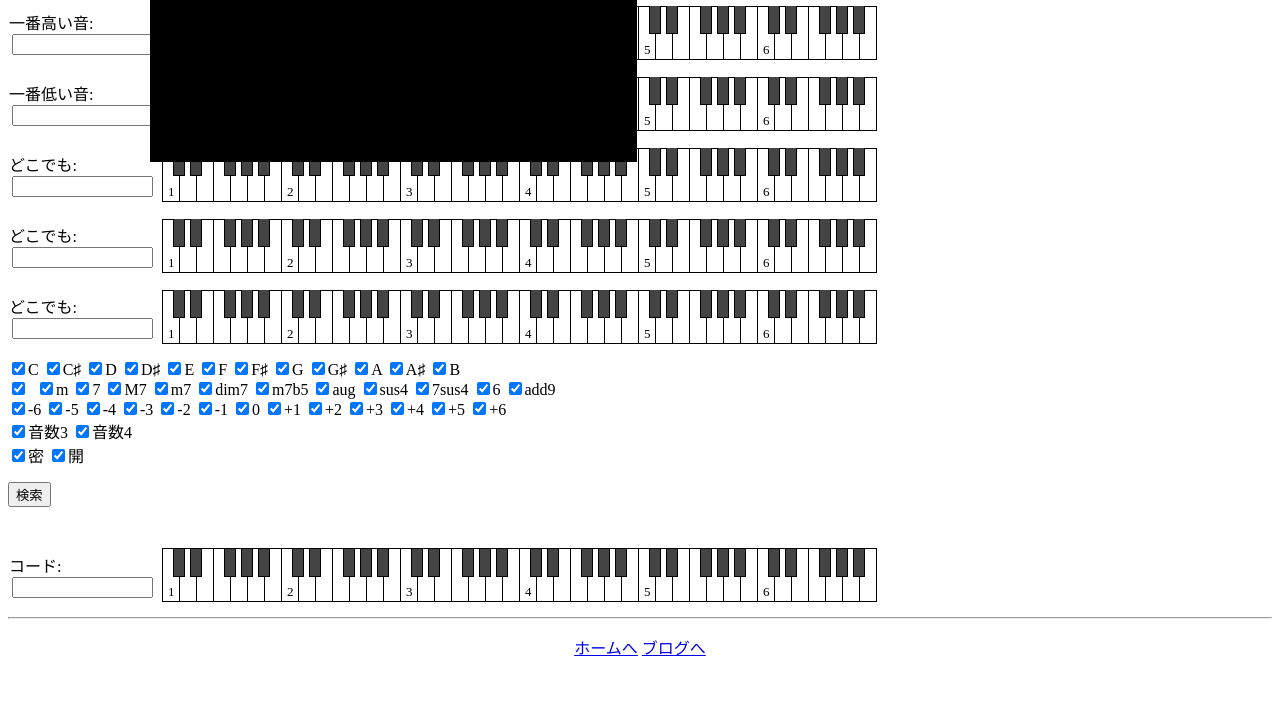
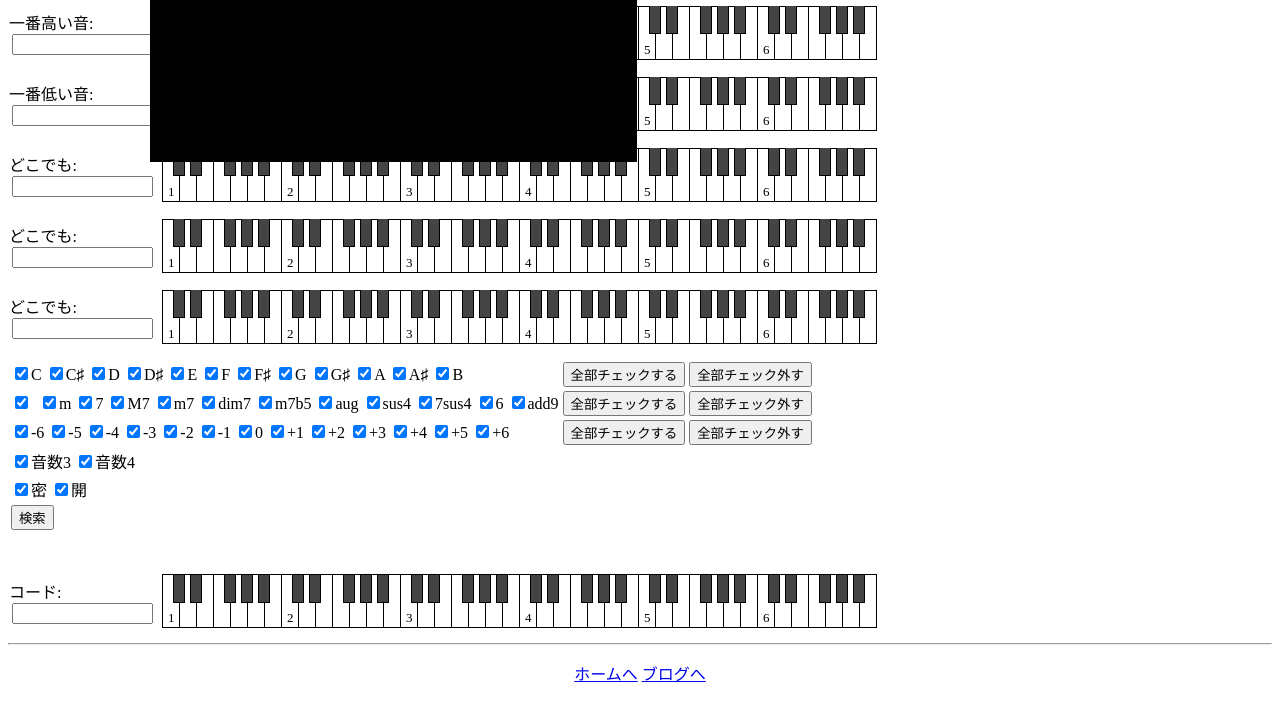
Before and after one commit to tamubun/PChord, a plain HTML site: page computer/pchord/index.html in a window 1280 px wide. Shown: the part 398-1099 px from the top of the page. Before the commit the page ends 1073 px from the top, so only its background shows below. Drawn offline with Linux system fonts and the light colour scheme; no server answers.

Commit message:
全部チェックする、外す追加

```diff
--- a/computer/pchord/index.html
+++ b/computer/pchord/index.html
@@ -57,8 +57,9 @@
           </tr>
         </tbody>
       </table>
-      <div class="separate">
-        <div id="filter-base">
+      <table id="filters" class="separate">
+        <tr id="filter-base">
+          <td>
             <input type="checkbox" checked value="C">C</input>
             <input type="checkbox" checked value="C♯">C♯</input>
             <input type="checkbox" checked value="D">D</input>
@@ -71,8 +72,14 @@
             <input type="checkbox" checked value="A">A</input>
             <input type="checkbox" checked value="A♯">A♯</input>
             <input type="checkbox" checked value="B">B</input>
-        </div>
-        <div id="filter-pattern">
+          </td>
+          <td>
+            <button class="all-on">全部チェックする</button>
+            <button class="all-off">全部チェック外す</button>
+          </td>
+        </tr>
+        <tr id="filter-pattern">
+          <td>
             <input type="checkbox" checked value="">&nbsp</input>
             <input type="checkbox" checked value="m">m</input>
             <input type="checkbox" checked value="7">7</input>
@@ -85,8 +92,14 @@
             <input type="checkbox" checked value="7sus4">7sus4</input>
             <input type="checkbox" checked value="6">6</input>
             <input type="checkbox" checked value="add9">add9</input>
-        </div>
-        <div id="filter-shift">
+          </td>
+          <td>
+            <button class="all-on">全部チェックする</button>
+            <button class="all-off">全部チェック外す</button>
+          </td>
+        </tr>
+        <tr id="filter-shift">
+          <td>
             <input type="checkbox" checked value="-6">-6</input>
             <input type="checkbox" checked value="-5">-5</input>
             <input type="checkbox" checked value="-4">-4</input>
@@ -100,19 +113,30 @@
             <input type="checkbox" checked value="4">+4</input>
             <input type="checkbox" checked value="5">+5</input>
             <input type="checkbox" checked value="6">+6</input>
-        </div>
-        <div id="filter-num">
+          </td>
+          <td>
+            <button class="all-on">全部チェックする</button>
+            <button class="all-off">全部チェック外す</button>
+          </td>
+        </tr>
+        <tr id="filter-num">
+          <td>
             <input type="checkbox" checked value="3">音数3</input>
             <input type="checkbox" checked value="4">音数4</input>
-        </div>
-        <div id="filter-dense">
+          </td>
+        </tr>
+        <tr id="filter-dense">
+          <td>
             <input type="checkbox" checked value="true">密</input>
             <input type="checkbox" checked value="false">開</input>
-        </div>
-        <div class="separate">
+          </td>
+        </tr>
+        <tr class="separate">
+          <td>
             <button id="do-search">検索</button>
-        </div>
-      </div>
+          </td>
+        </tr>
+      </table>
     </div>
     <div id="result">
       <div id="buttons" class="separate">
--- a/computer/pchord/pchord.js
+++ b/computer/pchord/pchord.js
@@ -77,6 +77,10 @@ $(function() {
   $('#buttons').on('click', 'button', function(ev) {
     printAndPlay($(ev.target).attr('chord'));
   });
+  $('#filters button').click(function() {
+    $(this).parents('tr').find('input')
+      .prop('checked', $(this).hasClass('all-on'));
+  });
 
   function play(pos) {
     var src = context.createBufferSource();
@@ -148,16 +152,16 @@ $(function() {
         continue;
       if ( lowest !== null && lowest !== c.chord[0] )
         continue;
-      if ( !$('#filter-base>input[value=' + c.base + ']').prop('checked') )
+      if ( !$('#filter-base input[value=' + c.base + ']').prop('checked') )
         continue;
-      if ( !$('#filter-pattern>input[value=' + c.pattern + ']')
+      if ( !$('#filter-pattern input[value=' + c.pattern + ']')
            .prop('checked') )
         continue;
-      if ( !$('#filter-shift>input[value=' + c.shift + ']').prop('checked') )
+      if ( !$('#filter-shift input[value=' + c.shift + ']').prop('checked') )
         continue;
-      if ( !$('#filter-num>input[value=' + c.num + ']').prop('checked') )
+      if ( !$('#filter-num input[value=' + c.num + ']').prop('checked') )
         continue;
-      if ( !$('#filter-dense>input[value=' + c.dense + ']').prop('checked') )
+      if ( !$('#filter-dense input[value=' + c.dense + ']').prop('checked') )
         continue;
 
       ans.push(c);
```
Lines whose indentation alone changed are shown as unchanged.
